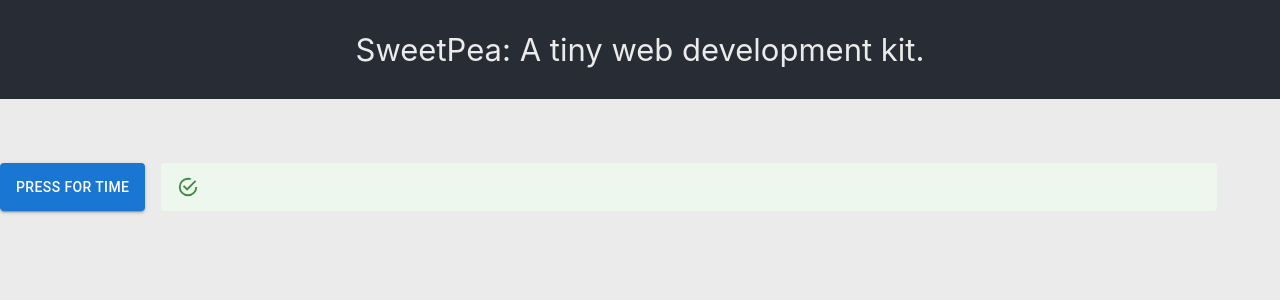
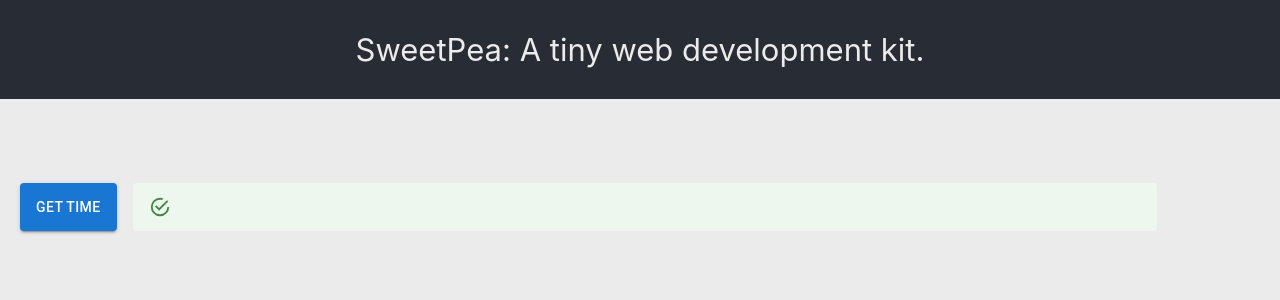
Before and after one commit to eleblanc-ai/SweetPea, a React (Create React App) app in the folder website/: page / in a window 1280 px wide. Shown: the top 300 px of the page. Built offline with nearby package versions, Linux system fonts and the light colour scheme.

Commit message:
Minor changes website/src/App.js

```diff
--- a/website/src/App.css
+++ b/website/src/App.css
@@ -66,6 +66,9 @@
 .App-bottom-nav {
 
 }
+.App-main-stack{
+  padding:20px;
+}
 .App-link {
   color: #61dafb;
 }
--- a/website/src/App.js
+++ b/website/src/App.js
@@ -35,7 +35,6 @@ function App() {
 
 
     let vis = <div className="App">
-
             {/* Demo header, replace with your own -- edit style in App.css  */}
             <div className="App-header">
                 <p>
@@ -47,13 +46,12 @@ function App() {
 
                 {/* Demo button -- edit style in App.css */}
                 {/* On click, demo button will call fetchTestMessage */}
-            <Stack spacing={2} direction="row">
-                <Button variant="contained" onClick={fetchTimeString}>Press for time</Button>
+                <Stack className="App-main-stack" spacing={2} direction="row">
+                    <Button variant="contained" onClick={fetchTimeString}>Get Time</Button>
                     <Alert className="alert-response" severity="success">{timeString}</Alert>
                 </Stack>
+
             </div>
-
-
         </div>
 
   return (
```
Lines whose indentation alone changed are shown as unchanged.
